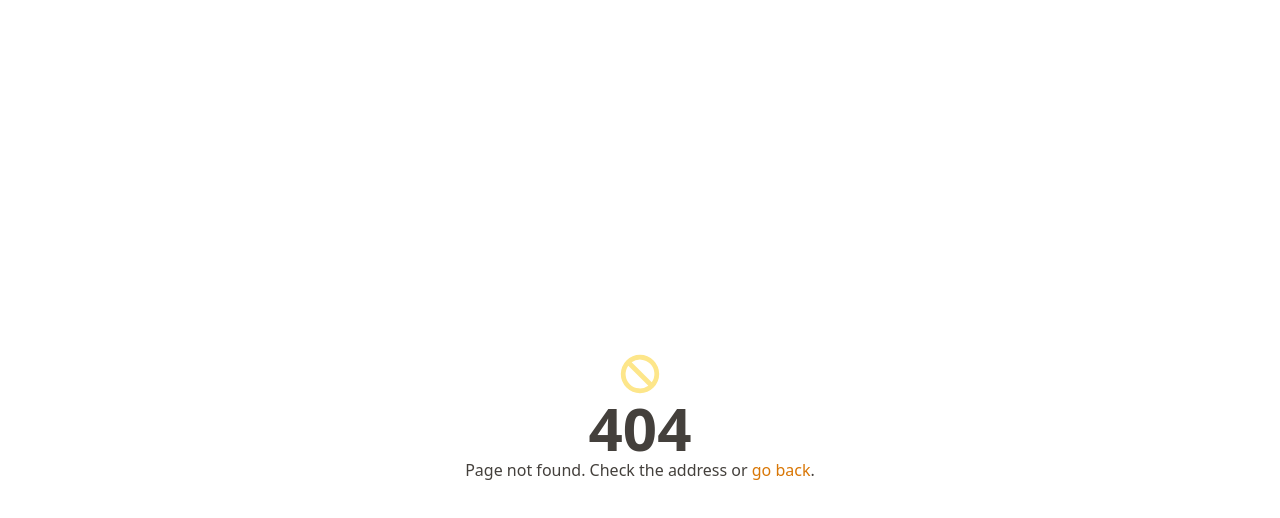
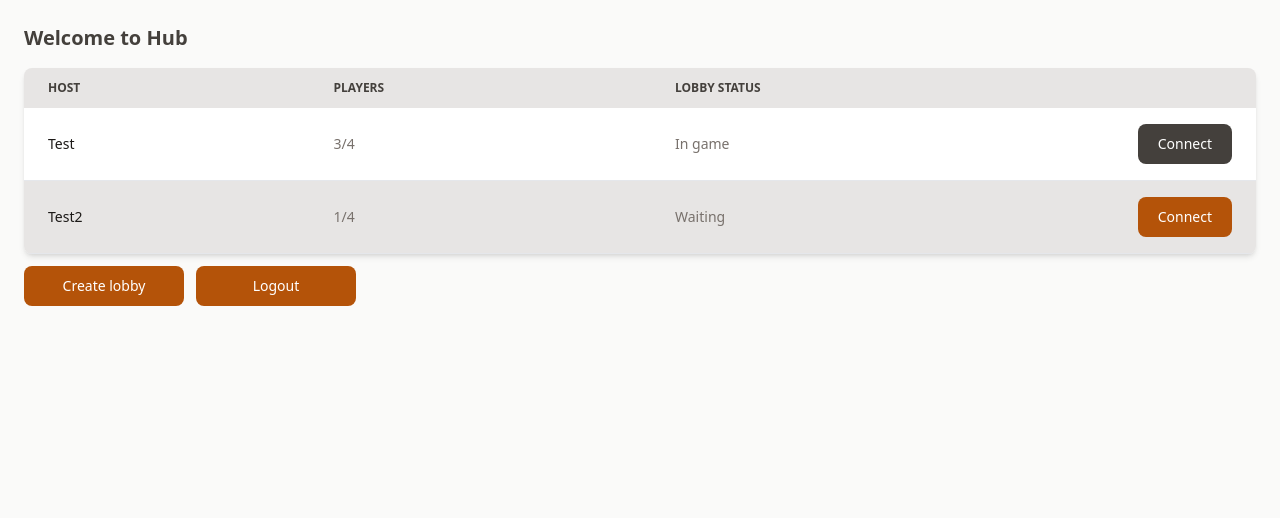
Before and after one commit to Sergeew-K-V/cartographers_client, a Next.js app: page /hub in a window 1280 px wide. Before the commit this address had no page. Shown: the top 518 px of the page. Built offline with nearby package versions, Linux system fonts and the light colour scheme.

Commit message:
refactor: renamed routes

```diff
--- /dev/null
+++ b/app/hub/page.tsx
@@ -0,0 +1,74 @@
+'use client';
+
+import { useAuthContext } from '@/shared/lib';
+import { Button } from '@/shared/ui';
+
+const HubPage = (): JSX.Element => {
+  const { logout } = useAuthContext();
+  return (
+    <main className="min-h-screen p-6 bg-secondary-50">
+      <h1 className="mb-4 text-xl font-semibold text-secondary-700">
+        Welcome to Hub
+      </h1>
+      <div className="container">
+        <div className="relative overflow-x-auto shadow-md sm:rounded-lg my-3">
+          <table className="w-full text-sm text-left text-secondary-500 rounded-full">
+            <thead className="text-xs text-secondary-700 uppercase bg-secondary-200">
+              <tr>
+                <th scope="col" className="px-6 py-3">
+                  Host
+                </th>
+                <th scope="col" className="px-6 py-3">
+                  Players
+                </th>
+                <th scope="col" className="px-6 py-3">
+                  Lobby status
+                </th>
+                <th scope="col" className="px-6 py-3"></th>
+              </tr>
+            </thead>
+            <tbody>
+              <tr className="bg-white border-b">
+                <th
+                  scope="row"
+                  className="px-6 py-4 font-medium text-secondary-900 whitespace-nowrap"
+                >
+                  Test
+                </th>
+                <td className="px-6 py-4">3/4</td>
+                <td className="px-6 py-4">In game</td>
+                <td className="px-6 py-4 w-32">
+                  <Button disabled>Connect</Button>
+                </td>
+              </tr>
+              <tr className="border-b bg-secondary-200">
+                <th
+                  scope="row"
+                  className="px-6 py-4 font-medium text-secondary-900 whitespace-nowrap"
+                >
+                  Test2
+                </th>
+                <td className="px-6 py-4">1/4</td>
+                <td className="px-6 py-4">Waiting</td>
+                <td className="px-6 py-4 w-32">
+                  <Button>Connect</Button>
+                </td>
+              </tr>
+            </tbody>
+          </table>
+        </div>
+
+        <div className="flex gap-x-3">
+          <div className="w-40">
+            <Button>Create lobby</Button>
+          </div>
+          <div className="w-40">
+            <Button onClick={() => logout()}>Logout</Button>
+          </div>
+        </div>
+      </div>
+    </main>
+  );
+};
+
+export default HubPage;
--- a/app/playground/page.tsx
+++ /dev/null
@@ -1,18 +0,0 @@
-'use client';
-
-import { useAuthContext } from '@/shared/lib';
-import { Button } from '@/shared/ui';
-
-const PlaygroundPage = (): JSX.Element => {
-  const { logout } = useAuthContext();
-  return (
-    <main>
-      <h1>PlaygroundPage</h1>
-      <div className="w-28">
-        <Button onClick={() => logout()}>Logout</Button>
-      </div>
-    </main>
-  );
-};
-
-export default PlaygroundPage;
--- a/shared/lib/useAuth.tsx
+++ b/shared/lib/useAuth.tsx
@@ -42,7 +42,7 @@ export const AuthProvider = ({ children }: { children: ReactNode }) => {
     (token: string, userId: string) => {
       setToken(token);
       setUserId(userId);
-      push('/playground');
+      push('/hub');
 
       localStorage.setItem(
         STORAGE_NAME,
--- a/shared/ui/Button.tsx
+++ b/shared/ui/Button.tsx
@@ -3,6 +3,7 @@ import { ReactNode } from 'react';
 interface ButtonProps {
   type?: 'button' | 'submit' | 'reset';
   className?: string;
+  disabled?: boolean;
   onClick?: (event: React.FormEvent | React.MouseEvent<HTMLElement>) => void;
   children: ReactNode;
 }
@@ -11,6 +12,7 @@ const Button = ({
   children,
   onClick,
   className,
+  disabled,
   type,
 }: ButtonProps): JSX.Element => {
   return (
@@ -19,8 +21,12 @@ const Button = ({
       className={
         'text-white bg-primary-700 hover:bg-primary-800 focus:ring-4 focus:outline-none focus:ring-primary-300 font-medium rounded-lg text-sm lg:w-full sm:w-auto px-5 py-2.5 text-center' +
         ' ' +
+        (disabled
+          ? 'bg-secondary-700 hover:bg-secondary-700 focus:ring-secondary-700'
+          : ' ') +
         className
       }
+      disabled={disabled}
       onClick={onClick}
     >
       {children}
```
